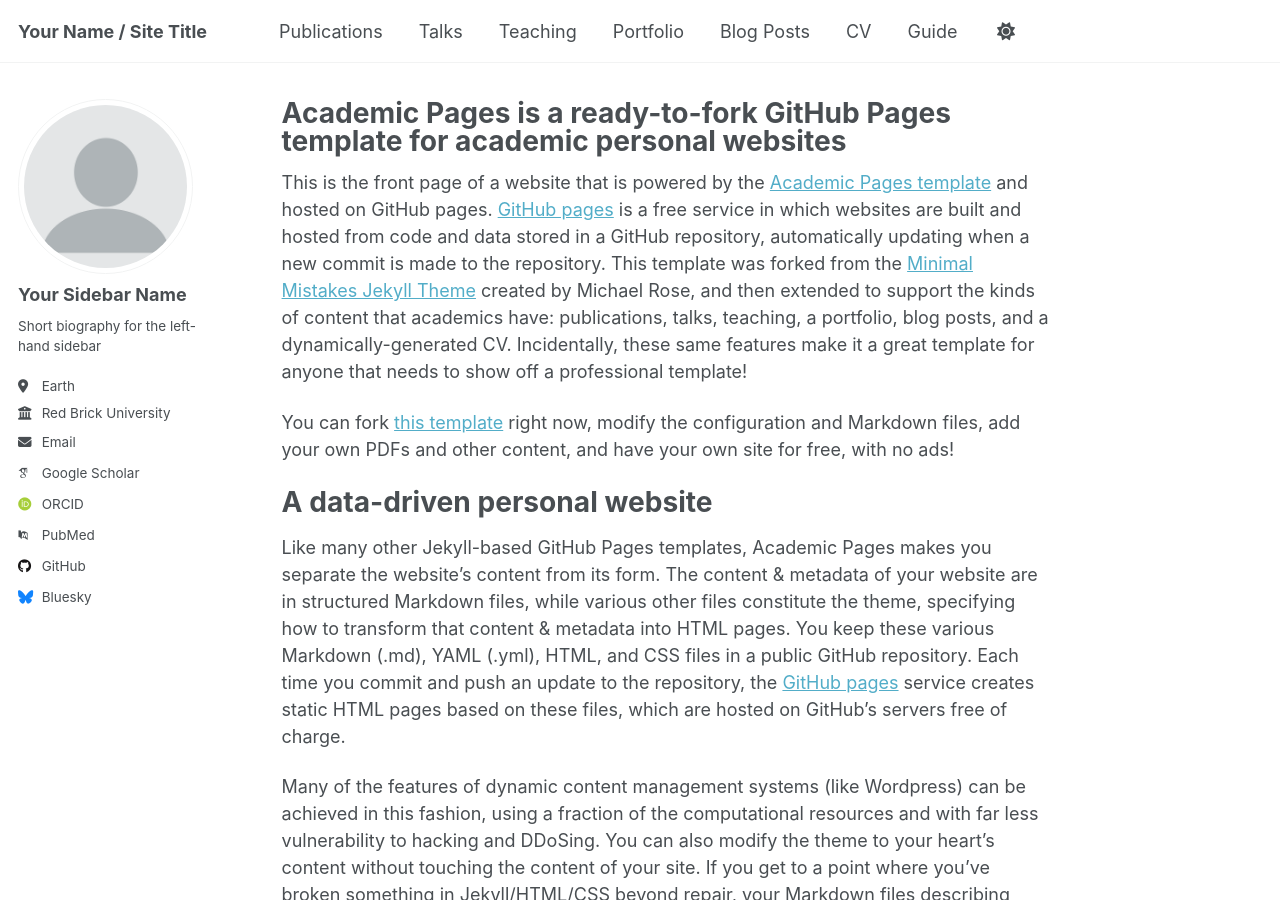
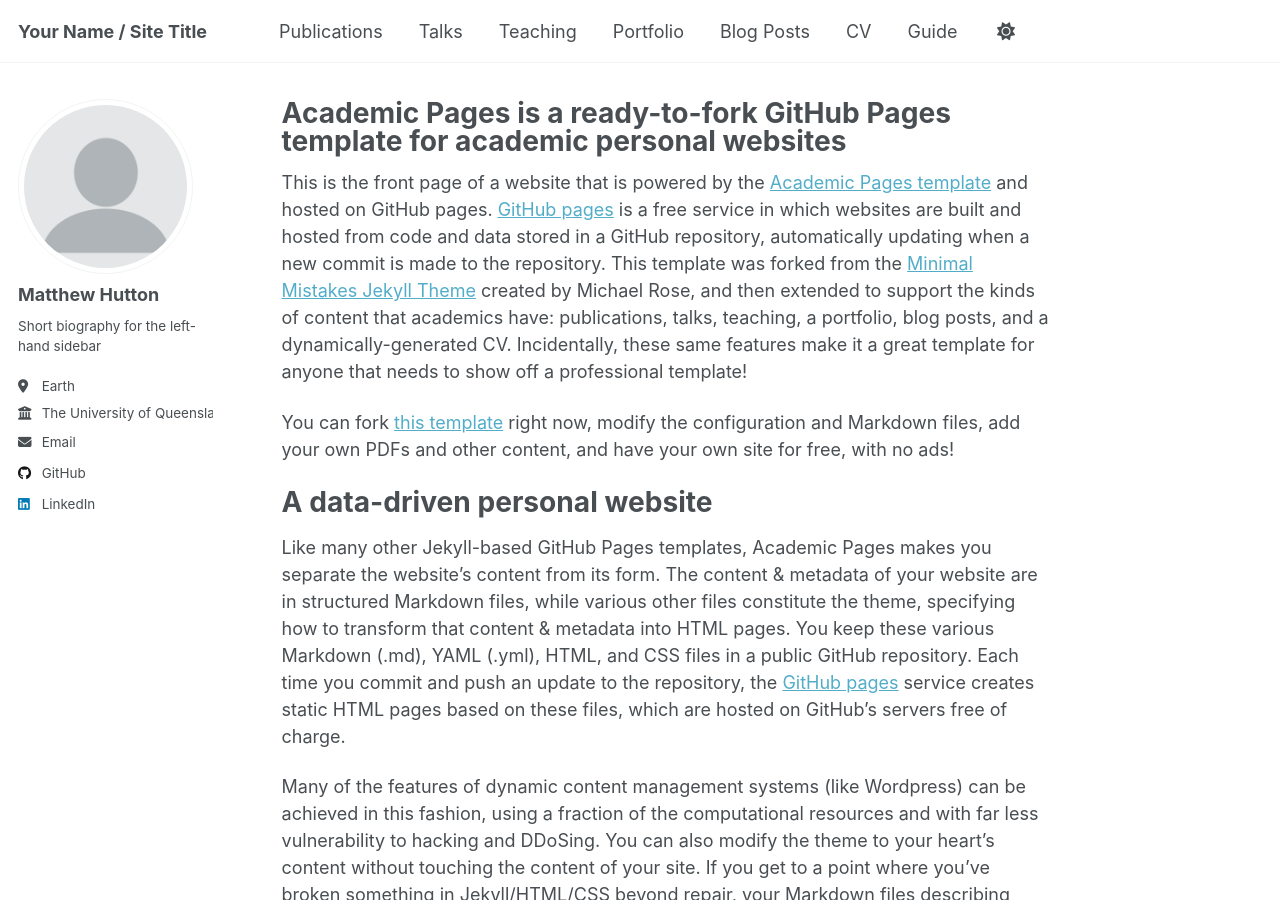
Before and after one commit to matthewahutton/matthewahutton.github.io, a Jekyll site: the page built from _pages/about.md, in a window 1280 px wide and 900 px high. Built offline with Jekyll 4.4.1, drawn with Linux system fonts in a browser that asks for light colours; some web fonts are replaced; a script that is not in the unit is left out.

Commit message:
Update _config.yml

```diff
--- a/_config.yml
+++ b/_config.yml
@@ -13,9 +13,9 @@
 title_separator          : "-"
 name                     : &name "Your Name"
 description              : &description "personal description"
-url                      : https://academicpages.github.io # the base hostname & protocol for your site e.g. "https://[your GitHub username].github.io" or if you already have some other page hosted on Github then use "https://[your GitHub username].github.io/[Your Repo Name]"
+url                      : https://matthewahutton.github.io # the base hostname & protocol for your site e.g. "https://[your GitHub username].github.io" or if you already have some other page hosted on Github then use "https://[your GitHub username].github.io/[Your Repo Name]"
 baseurl                  : "" # the subpath of your site, e.g. "/blog"
-repository               : "academicpages/academicpages.github.io"
+repository               : "matthewahutton.github.io"
 
 # Site Author - The following control what appear as part of the author content on the side bar.
 #               If a field is blank the icon and link will not appear, otherwise it will be shown.
@@ -23,22 +23,22 @@
 author:
   # Biographic information
   avatar           : "profile.png"
-  name             : "Your Sidebar Name"
+  name             : "Matthew Hutton"
   pronouns         : # example: "she/her"
   bio              : "Short biography for the left-hand sidebar"
   location         : "Earth"
-  employer         : "Red Brick University"
+  employer         : "The University of Queensland"
   uri              : # URL
   email            : "none@example.org"
 
   # Academic websites
   academia         : # URL
   arxiv            : # URL - Update with the correct link to your profile
-  googlescholar    : "https://scholar.google.com/citations?user=PS_CX0AAAAAJ"
+  googlescholar    : #"https://scholar.google.com/citations?user=PS_CX0AAAAAJ"
   impactstory      : # URL
-  orcid            : "http://orcid.org/yourorcidurl"
+  orcid            : #"http://orcid.org/yourorcidurl"
   semantic         : # URL
-  pubmed           : "https://www.ncbi.nlm.nih.gov/pubmed/?term=john+snow"
+  pubmed           : #"https://www.ncbi.nlm.nih.gov/pubmed/?term=john+snow"
   researchgate     : # URL
   scopus           : # URL
 
@@ -46,13 +46,13 @@
   bitbucket        : # Username - Update with your username on the site
   codepen          : # Username
   dribbble         : # Username
-  github           : "academicpages"
+  github           : "matthewahutton"
   kaggle           : # Username
   stackoverflow    : # User number or user number and name (i.e., use "1" or "1/jeff-atwood")
 
   # Social media
   artstation       : # Username
-  bluesky          : "bsky.app" # Replace this with you Bluesky username
+  bluesky          : #"bsky.app" # Replace this with you Bluesky username
   facebook         : # Username
   flickr           : # Username
   foursquare       : # Username
@@ -61,7 +61,7 @@
   keybase          : # Username
   instagram        : # Username
   lastfm           : # Username
-  linkedin         : # Username
+  linkedin         : matthewahutton
   mastodon         : # URL
   medium           : # URL
   pinterest        : # Username
@@ -80,11 +80,11 @@
 # Publication Category - The following the list of publication categories and their headings
 publication_category:
   books:
-    title: 'Books'
+    title: #'Books'
   manuscripts:
-    title: 'Journal Articles'
+    title: #'Journal Articles'
   conferences:
-    title: 'Conference Papers'
+    title: #'Conference Papers'
 
 # Site Settings
 teaser                   :  # filename of teaser fallback teaser image placed in /images/, .e.g. "500x300.png"
```
